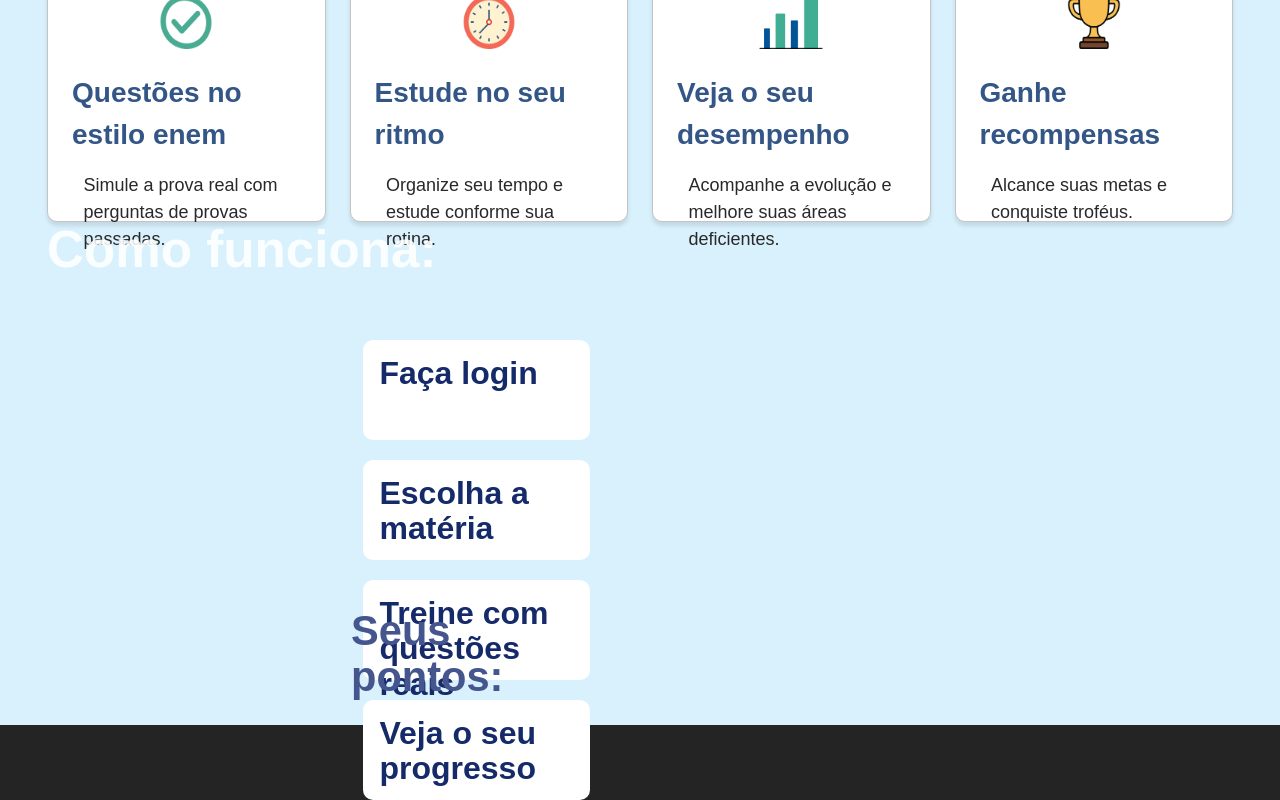
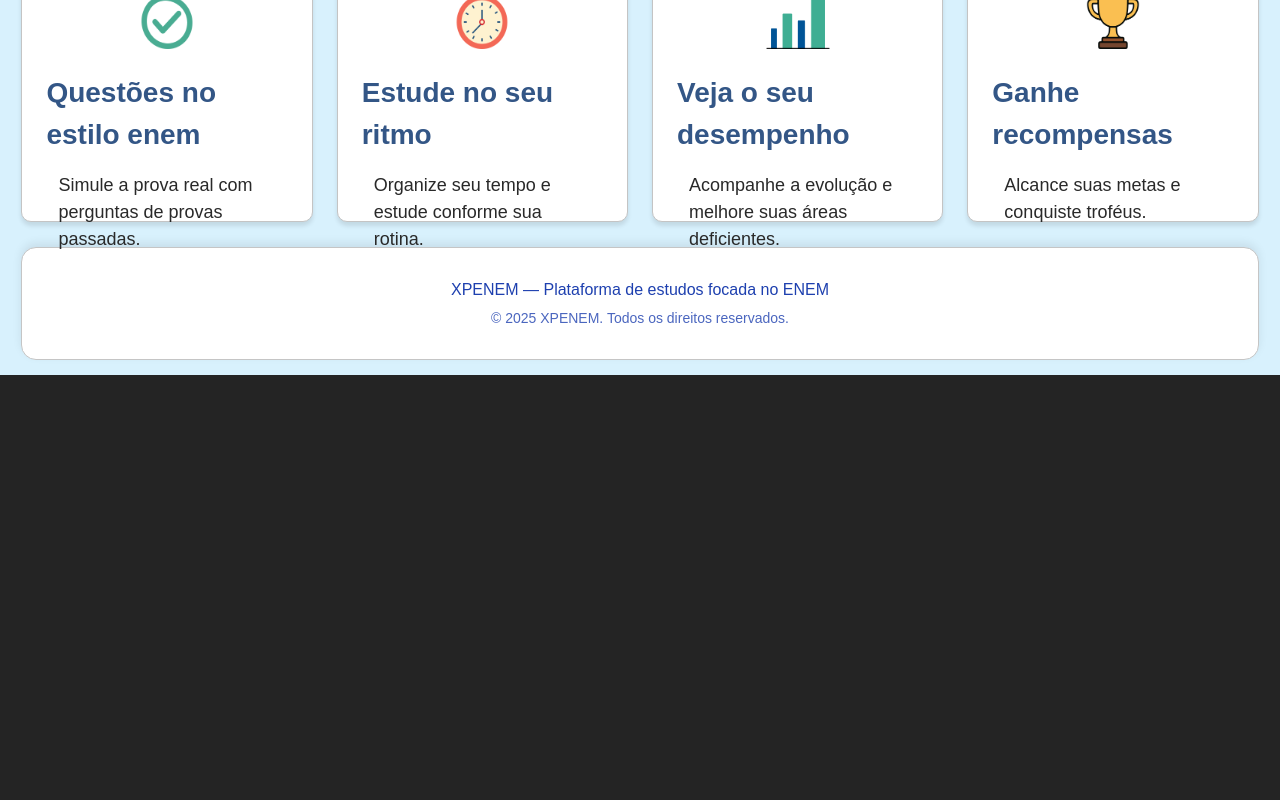
Before and after one commit to giscely/Projeto-Integrador, a React (Vite) app in the folder frontend/projeto_integrador_frontend/: page / in a window 1280 px wide. Shown: the part 707-1507 px from the top of the page. After the commit the page ends 1082 px from the top, so only its background shows below. Built offline with nearby package versions, Linux system fonts and the light colour scheme.

Commit message:
ajustando o login e o quiz

```diff
--- a/frontend/projeto_integrador_frontend/src/pages/Cadastro.jsx
+++ b/frontend/projeto_integrador_frontend/src/pages/Cadastro.jsx
@@ -1,5 +1,6 @@
 import { useState } from "react";
 import { Link } from "react-router-dom";
+import { useNavigate } from "react-router-dom";
 import "./Login.css";
 
 export default function Cadastro() {
@@ -7,6 +8,8 @@ export default function Cadastro() {
   const [email, setEmail] = useState("");
   const [senha, setSenha] = useState("");
   const [mensagem, setMensagem] = useState("");
+
+  const navigate = useNavigate();
 
   const enviarDados = async (e) => {
     e.preventDefault();
--- a/frontend/projeto_integrador_frontend/src/pages/Inicio.css
+++ b/frontend/projeto_integrador_frontend/src/pages/Inicio.css
@@ -11,12 +11,13 @@ body {
   max-width: 100%;
   background-color: #d8f1fd;
   font-family: sans-serif;
+  overflow-x: hidden;
 }
 
 /* LIMITA E CENTRALIZA TUDO */
 .main_page {
   width: 100%;
-  max-width: 95%;
+  max-width: 99%;
   margin: 0 auto;
   padding: 15px;
 }
@@ -69,9 +70,8 @@ header nav {
 }
 
 /* BOTÕES LOGIN/LOGOUT */
-header nav button:nth-child(4),
-header nav button:nth-child(5) {
-  background-color: #ef4444;
+header nav .bt-login {
+  background-color: blue;
   color: white;
   border-radius: 25px;
   padding: 0.6rem 1.5rem;
@@ -220,7 +220,6 @@ section {
   justify-content: center;
   font-size: 1.5rem;
   flex-shrink: 0;
-
 }
 
 div span > img{
@@ -241,305 +240,36 @@ div span > img{
   font-size: 18px;
 }
 
-.como-funciona {
-  display: flex;
-  flex-direction: row;
-  flex-wrap: wrap;
-  height: auto;
+button:focus,
+input:focus,
+textarea:focus,
+select:focus {
+  outline: none;
+  box-shadow: none;
 }
 
-.como-funciona > .informs-function {
-  color: #152a69;
-  margin: 10px;
-  width: 60%;
-  height: 300px;
-  padding: 2rem;
-  display: flex;
-  flex-direction: row;
-  flex-wrap: wrap;
-  justify-content: center;
-  align-items: center;
+.footer {
+  margin-top: 2%;
+  background-color: white;
+  border: 1px solid rgb(197, 197, 197);
+  border-radius: 15px;
+  box-shadow: 0 -4px 10px rgba(0,0,0,0.08);
 }
 
-.como-funciona > .informs-function > div {
-  background-color: rgb(255, 255, 255);
-  border-radius: 10px;
-  margin-top: 20px;
-  margin-left: 8rem;
-  height: 100px;
-  width: 35%;
-  padding: 1rem;
-  font-size: 10px;
+.footer-container {
+  text-align: center;
+  padding: 30px 15px;
 }
 
-.como-funciona > div {
-  color: #44568d;
-  font-size: 13px;
-  margin: 10px;
-  margin-left: 19rem;
-  width: 20%;
+.footer-texto {
+  font-size: 16px;
+  font-weight: 500;
+  color: #1e40af;
+  margin-bottom: 6px;
 }
 
-
-
-/*
-* {
-  margin: 0;
-  padding: 0;
-  box-sizing: border-box;
-}
-
-body {
-  text-align: center;
-  max-width: 100%;
-  max-height: 100%;
-  padding: 15px;
-  background-color: #d8f1fd;
-}
-
-
-header {
-  background-color: #ffffff;
-  box-shadow: 0 2px 4px rgba(0, 0, 0, 0.1);
-  padding: 5px 2rem;
-  display: flex;
-  justify-content: space-between;
-  align-items: center;
-  border: 1px solid rgb(196, 196, 196);
-  border-radius: 10px;
-  width: 95vw;
-}
-
-.img-logo img{
-  width: 200px;
-}
-
-header > div:first-child {
-  font-size: 1.8rem;
-  font-weight: bold;
+.footer-copy {
+  font-size: 14px;
+  opacity: 0.8;
   color: #1e40af;
 }
-
-header nav {
-  display: flex;
-  align-items: center;
-  gap: 2rem;
-}
-
-header nav .button-menu {
-  background: none;
-  border: none;
-  color: #374151;
-  font-size: 1rem;
-  font-weight: 500;
-  cursor: pointer;
-  padding: 0.5rem 1rem;
-  transition: color 0.3s;
-  border-radius: 0;
-}
-
-header nav .menu-select {
-  color: #1e40af;
-  border-bottom: 2px solid #1e40af;
-}
-
-header nav .button-menu:hover {
-  color: #1e40af;
-}
-
-header nav button:nth-child(4),button:nth-child(5) {
-  background-color: #ef4444;
-  color: white;
-  border-radius: 25px;
-  padding: 0.6rem 1.5rem;
-}
-
-header nav button:nth-child(4):hover {
-  background-color: #942323;
-}
-
-header nav > .icon-perfil {
-  width: 40px;
-  height: 40px;
-  background-color: #60a5fa;
-  border-radius: 50%;
-  display: flex;
-  align-items: center;
-  justify-content: center;
-  color: white;
-  font-weight: bold;
-}
-
-
-section {
-  margin: 0 auto;
-  padding-top: 1rem;
-  width: 95vw;
-}
-
-.intro {
-  background-image: url(../assets/img_intro_XPENEM.png);
-  background-repeat: no-repeat;
-  background-size: cover;
-  background-position: center;
-  display: grid;
-  grid-template-columns: 1fr 1fr;
-  gap: 6rem;
-  align-items: center;
-  margin-bottom: 2rem;
-  margin-top: 1rem;
-  border-radius: 10px;
-  height: 450px;
-}
-
-.intro .div_info_intro {
-  display: flex;
-  flex-direction: column;
-  justify-content: center;
-  align-items: flex-start;
-  gap: 2rem;
-  padding: 3rem;
-  margin-left: 10%;
-  height: 100%;
-  text-align: left;
-}
-
-.intro .div_info_intro p {
-  font-size: 23px;
-  color: #1e3a8a;
-  align-self: flex-start;
-}
-.intro .div_info_intro h1 {
-  font-size: 60px;
-  font-weight: bold;
-  color: #061541;
-  line-height: 1.3;
-  text-align: start;
-}
-
-.intro button {
-  background-color: #db2d2d;
-  color: white;
-  border: none;
-  padding: 1rem 1rem;
-  border-radius: 30px;
-  font-size: 1.4rem;
-  font-weight: 600;
-  cursor: pointer;
-  width: 40%;
-  transition: background-color 0.3s;
-  align-self: flex-start;
-}
-
-.intro button:hover {
-  background-color: #ff6d6d;
-}
-
-.intro > div:last-child {
-  display: flex;
-  justify-content: center;
-  align-items: center;
-}
-
-
-.info {
-  display: grid;
-  grid-template-columns: repeat(4, 1fr);
-  gap: 1.5rem;
-}
-
-.info > div {
-  background-color: white;
-  padding: 1.5rem;
-  border-radius: 10px;
-  display: flex;
-  align-items: center;
-  flex-direction: column;
-  gap: 1rem;
-  transition: border-color 0.3s, transform 0.3s;
-  cursor: pointer;
-  height: 270px;
-}
-
-.info > div:hover {
-  border-color: grey;
-  border: 2px solid rgb(218, 218, 218);
-  transform: translateY(-5px);
-}
-
-.info-titulo {
-  display: flex;
-  flex-direction: column;
-  align-items: center;
-  justify-content: left;
-  width: 100%;
-}
-
-.info > div span {
-  width: 90px;
-  height: 90px;
-  border-radius: 50%;
-  display: flex;
-  align-items: center;
-  justify-content: center;
-  font-size: 1.5rem;
-  flex-shrink: 0;
-
-}
-
-div span > img{
-  height: 60%;
-  width: 100%;
-}
-
-.info > div h2 {
-  color: #335686;
-  font-size: 28px;
-  font-weight: 700;
-  margin-top: 2%;
-}
-
-.info-detalhe {
-  color: rgb(41, 41, 41);
-  width: 90%;
-  font-size: 18px;
-}
-
-.como-funciona {
-  display: flex;
-  flex-direction: row;
-  flex-wrap: wrap;
-  height: auto;
-}
-
-.como-funciona > .informs-function {
-  color: #152a69;
-  margin: 10px;
-  width: 60%;
-  height: 300px;
-  padding: 2rem;
-  display: flex;
-  flex-direction: row;
-  flex-wrap: wrap;
-  justify-content: center;
-  align-items: center;
-}
-
-.como-funciona > .informs-function > div {
-  background-color: rgb(255, 255, 255);
-  border-radius: 10px;
-  margin-top: 20px;
-  margin-left: 8rem;
-  height: 100px;
-  width: 35%;
-  padding: 1rem;
-  font-size: 10px;
-}
-
-.como-funciona > div {
-  color: #44568d;
-  font-size: 13px;
-  margin: 10px;
-  margin-left: 19rem;
-  width: 20%;
-} */
--- a/frontend/projeto_integrador_frontend/src/pages/Inicio.jsx
+++ b/frontend/projeto_integrador_frontend/src/pages/Inicio.jsx
@@ -36,9 +36,9 @@ export default function Inicio() {
             <Link to="/sobre" className="button-menu">Sobre</Link>
 
             {logado ? (
-              <button onClick={handleLogout}>Logout</button>
+              <button className="bt-login" onClick={handleLogout}>Logout</button>
             ) : (
-              <button onClick={() => setMostrarLogin(true)}>Login</button>
+              <button className="bt-login" onClick={() => setMostrarLogin(true)}>Login</button>
             )}
 
             <Link to="/perfil" className="icon-perfil">icon</Link>
@@ -92,29 +92,18 @@ export default function Inicio() {
               </div>
             </div>
           </div>
+        </section>
+        <footer className="footer">
+          <div className="footer-container">
+            <p className="footer-texto">
+              XPENEM — Plataforma de estudos focada no ENEM
+            </p>
+            <p className="footer-copy">
+              © {new Date().getFullYear()} XPENEM. Todos os direitos reservados.
+            </p>
+          </div>
+        </footer>
 
-          <div className="description"></div>
-          <h1>Como funciona:</h1>
-          <div className="como-funciona">
-            <div className="informs-function">
-              <div>
-                <h1>Faça login</h1>
-              </div>
-              <div>
-                <h1>Escolha a matéria</h1>
-              </div>
-              <div>
-                <h1>Treine com questões reais</h1>
-              </div>
-              <div>
-                <h1>Veja o seu progresso</h1>
-              </div>
-            </div>
-            <div>
-              <h1>Seus pontos:</h1>
-            </div>
-          </div>
-        </section>
       </div>
 
       {mostrarLogin && (
--- a/frontend/projeto_integrador_frontend/src/pages/Login.css
+++ b/frontend/projeto_integrador_frontend/src/pages/Login.css
@@ -56,8 +56,21 @@
   background-color: rgb(247, 207, 78);
   color: black;
   border: none;
+  border-radius: 10px;
+  margin: 5px;
 }
 
-.cadastro_link a{
+.cadastro_link{
   color: black;
+  margin: 10px;
+  margin-top: 3%;
 }
+
+.cadastro_link a {
+  color: rgb(100, 100, 255);
+}
+
+.msg-erro-login {
+  color: #dd1c1c;
+  margin: 10px;
+}
--- a/frontend/projeto_integrador_frontend/src/pages/Login.jsx
+++ b/frontend/projeto_integrador_frontend/src/pages/Login.jsx
@@ -75,7 +75,7 @@ export default function Login({ fecharModal }) {
             onChange={(e) => setSenha(e.target.value)}
           />
 
-          {mensagem && <p>{mensagem}</p>}
+          {mensagem && <p className="msg-erro-login">{mensagem}</p>}
 
           <button className="bt_enviar" type="submit">Entrar</button>
         </form>
--- a/frontend/projeto_integrador_frontend/src/pages/Quiz.css
+++ b/frontend/projeto_integrador_frontend/src/pages/Quiz.css
@@ -66,14 +66,14 @@ header nav .button-menu:hover {
   color: #1e40af;
 }
 
-header nav button:nth-child(4),button:nth-child(5) {
+header nav .bt-login {
   background-color: #ef4444;
   color: white;
   border-radius: 25px;
   padding: 0.6rem 1.5rem;
 }
 
-header nav button:nth-child(4):hover {
+header nav .bt-login:hover {
   background-color: #942323;
 }
 
@@ -121,13 +121,12 @@ header nav > .icon-perfil {
 .div_areas {
   background: #ffffff;          /* fundo branco */
   border-radius: 16px;
-  padding: 24px;
+  padding: 5%;
   display: flex;
   flex-direction: column;
   gap: 16px;
   border: 3px solid transparent;
   box-shadow: 0px 3px 10px rgba(0,0,0,0.08);
-
   transition: transform 0.25s ease, border-color 0.25s ease, box-shadow 0.25s ease;
 
 }
```
Also changed, not shown: frontend/projeto_integrador_frontend/src/pages/ModalQuiz.css (+38 -15 lines), frontend/projeto_integrador_frontend/src/pages/ModalQuiz.jsx (+3 -4 lines), 1 other file (tests, documents, lock files or other folders).
